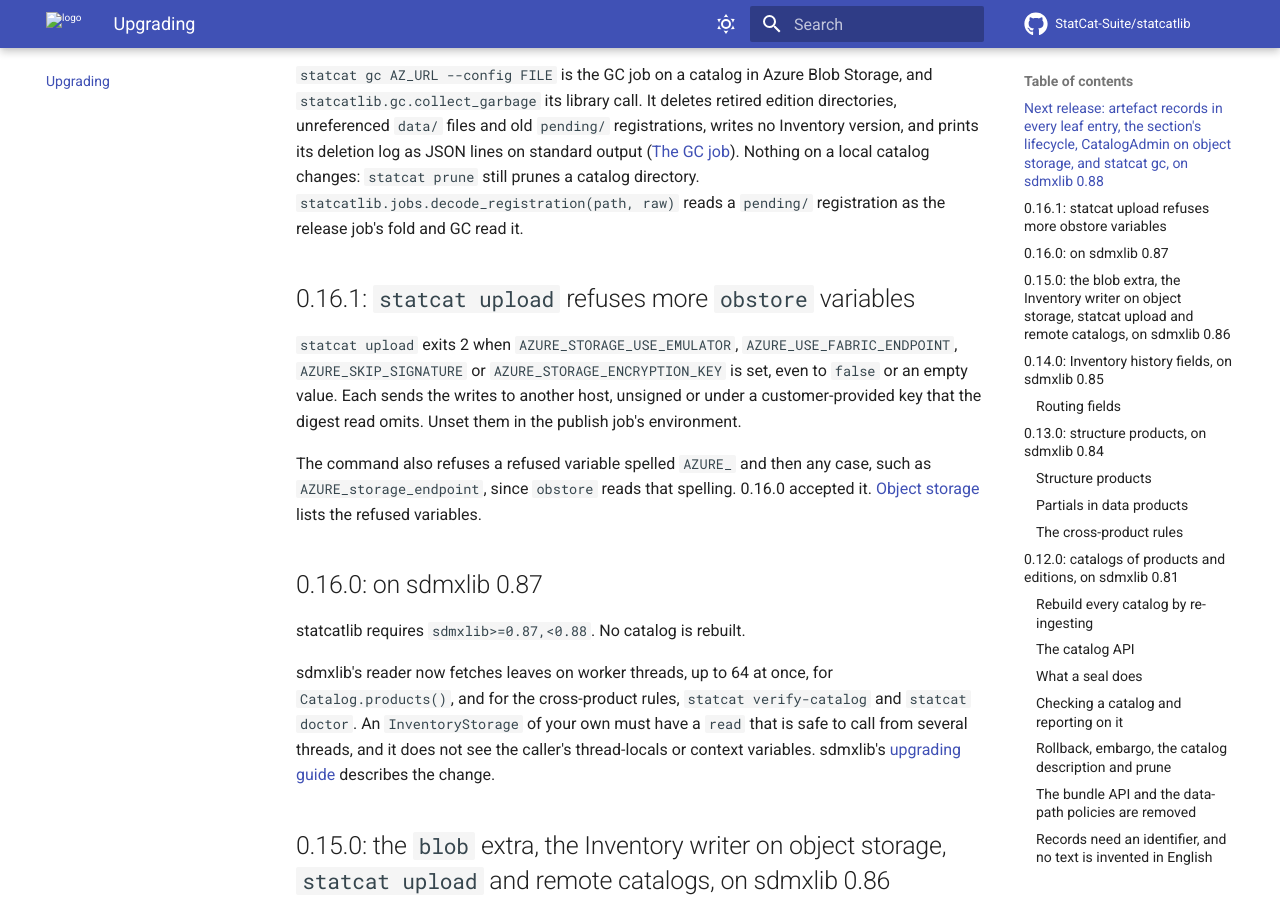
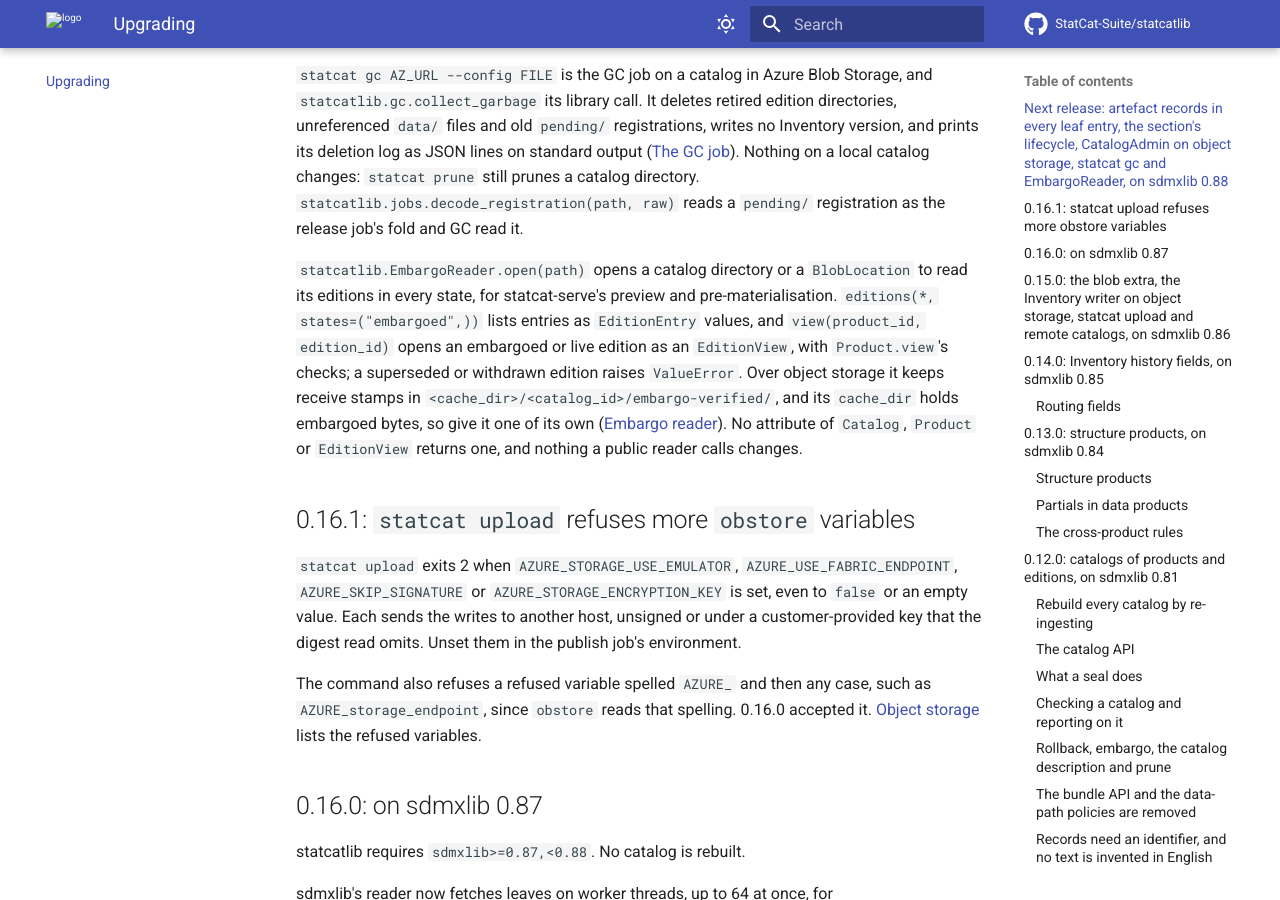
Before and after one commit to StatCat-Suite/statcatlib, an MkDocs documentation site: the page built from docs/upgrading.md, in a window 1280 px wide and 900 px high, scrolled down 1827 px. Built offline with MkDocs 1.6.1 and Material for MkDocs 9.7.7, drawn with Linux system fonts in a browser that asks for light colours; comment, search, counter and statistics services are not loaded; some of the changed text lies outside the part shown.

Commit message:
docs: describe EmbargoReader for the preview and pre-materialisation (GH-52)
docs/api/embargo.md covers listing and viewing, the reader's cache and
the access boundary; docs/reference/embargo.md is generated from the
docstrings. Object storage notes that an EmbargoReader's cache_dir holds
embargoed bytes, and upgrading.md's next release lists EmbargoReader.

```diff
--- a/docs/upgrading.md
+++ b/docs/upgrading.md
@@ -5,7 +5,7 @@ statcatlib is pre-1.0, so a minor version may break; the
 [CHANGELOG](https://github.com/StatCat-Suite/statcatlib/blob/main/CHANGELOG.md)
 lists every change.
 
-## Next release: artefact records in every leaf entry, the section's `lifecycle`, `CatalogAdmin` on object storage, and `statcat gc`, on sdmxlib 0.88
+## Next release: artefact records in every leaf entry, the section's `lifecycle`, `CatalogAdmin` on object storage, `statcat gc` and `EmbargoReader`, on sdmxlib 0.88
 
 statcatlib requires `sdmxlib>=0.88,<0.89`. No catalog is rebuilt. sdmxlib 0.88's
 `read_manifest` and `decode_manifest` raise `sdmxlib.edition.ManifestError` for a
@@ -81,6 +81,16 @@ Inventory version, and prints its deletion log as JSON lines on standard output
 ([The GC job](api/gc.md)). Nothing on a local catalog changes: `statcat prune` still
 prunes a catalog directory. `statcatlib.jobs.decode_registration(path, raw)` reads a
 `pending/` registration as the release job's fold and GC read it.
+
+`statcatlib.EmbargoReader.open(path)` opens a catalog directory or a `BlobLocation` to
+read its editions in every state, for statcat-serve's preview and pre-materialisation.
+`editions(*, states=("embargoed",))` lists entries as `EditionEntry` values, and
+`view(product_id, edition_id)` opens an embargoed or live edition as an `EditionView`,
+with `Product.view`'s checks; a superseded or withdrawn edition raises `ValueError`. Over
+object storage it keeps receive stamps in `<cache_dir>/<catalog_id>/embargo-verified/`,
+and its `cache_dir` holds embargoed bytes, so give it one of its own ([Embargo
+reader](api/embargo.md)). No attribute of `Catalog`, `Product` or `EditionView` returns
+one, and nothing a public reader calls changes.
 
 ## 0.16.1: `statcat upload` refuses more `obstore` variables
 
--- a/mkdocs.yml
+++ b/mkdocs.yml
@@ -109,6 +109,7 @@ nav:
     - Catalog Administration: api/admin.md
     - Jobs Configuration: api/jobs.md
     - GC Job: api/gc.md
+    - Embargo Reader: api/embargo.md
   - Reference:
     - Catalog: reference/catalog.md
     - Object Storage: reference/blob.md
@@ -121,6 +122,7 @@ nav:
     - Catalog Administration: reference/admin.md
     - Jobs Configuration: reference/jobs.md
     - GC Job: reference/gc.md
+    - Embargo Reader: reference/embargo.md
     - Diagnostics: reference/diagnostics.md
     - URNs: reference/urn.md
     - Testing: reference/testing.md
```
Also changed, not shown: docs/api/blob.md (+2 -0 lines), docs/api/embargo.md (added, +94 -0 lines), docs/reference/embargo.md (added, +6 -0 lines).
